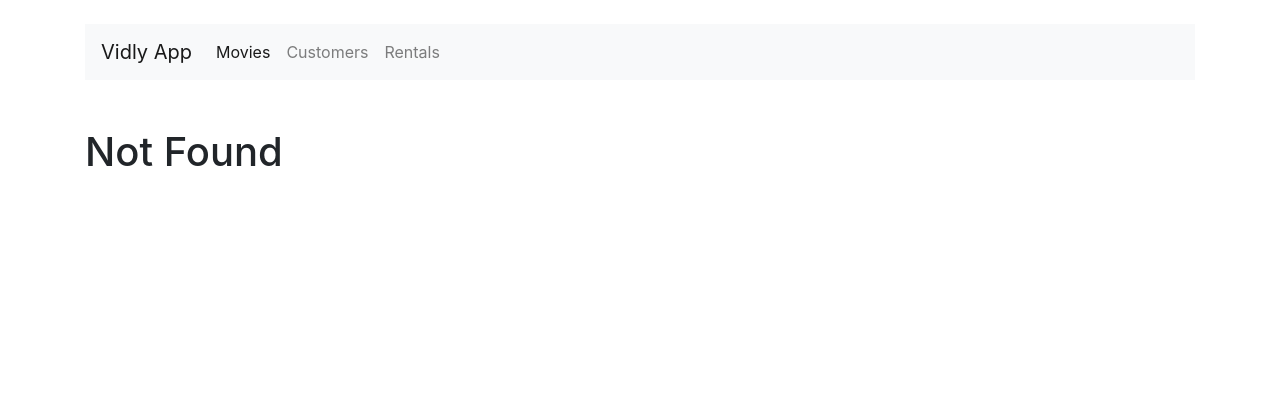
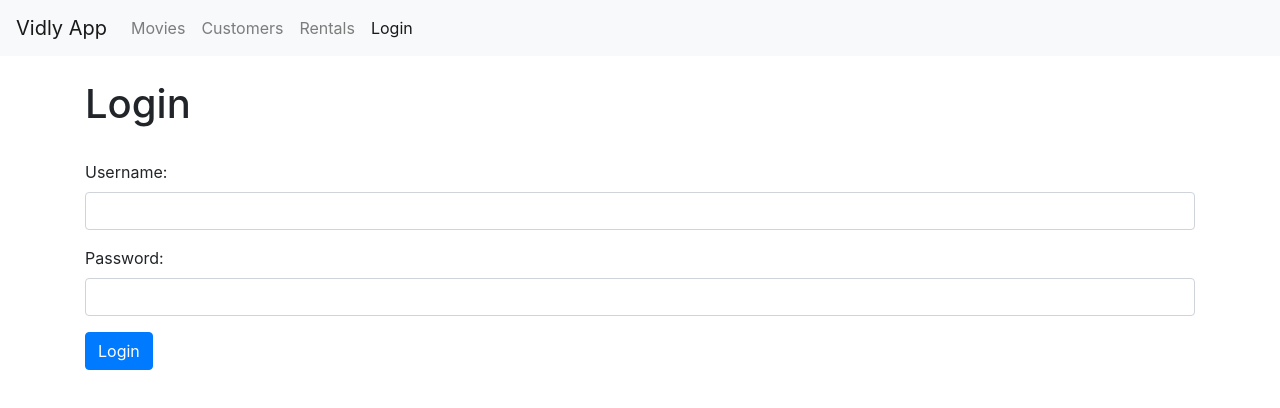
Before and after one commit to marzena-szopinska/Vidly, a React (Create React App) app: page /login in a window 1280 px wide. Before the commit this address led to /not-found. Shown: the top 408 px of the page. Built offline with nearby package versions, Linux system fonts and the light colour scheme.

Commit message:
added login component

```diff
--- a/src/App.js
+++ b/src/App.js
@@ -6,26 +6,28 @@ import Customers from './components/customers';
 import Rentals from './components/rentals';
 import NotFound from './components/notFound';
 import NavBar from './components/navBar';
+import Login from './components/login';
 import { Route, Switch, Redirect } from 'react-router-dom';
 
 
 function App() {
   return (
+    <React.Fragment>
+      <NavBar />
       <main className='container'>
-      <br />
-      <NavBar />
-      <br />
         <br />
         <Switch>
           <Route path='/movies/:id' component={Movie} />
           <Route path='/movies' component={Movies} />
           <Route path='/customers' component={Customers} />
           <Route path='/rentals' component={Rentals} />
+          <Route path='/login' component={Login} />
           <Route path='/not-found' component={NotFound} />
           <Route path='/' component={Movies} exact />
           <Redirect to='/not-found' />
         </Switch>
       </main>
+    </React.Fragment>
   );
 }
 
--- /dev/null
+++ b/src/components/login.jsx
@@ -0,0 +1,26 @@
+import React from 'react';
+
+const Login = () => {
+    return (
+        <div>
+            <h1>Login</h1>
+            <br />
+            <form>
+                <div className='form-group'>
+                    <label htmlFor='username'>Username:</label>
+                    <input id='username' type='text' className='form-control' />
+                </div>
+                <div className='form-group'>
+                    <label htmlFor='password'>Password:</label>
+                    <input id='password' type='text' className='form-control' />
+                </div>
+                <button className='btn btn-primary'>Login</button>
+
+            </form>
+
+        </div>
+
+    );
+}
+
+export default Login;
--- a/src/components/moviesTable.jsx
+++ b/src/components/moviesTable.jsx
@@ -1,10 +1,11 @@
 import React, { Component } from 'react';
 import Liked from './liked';
 import Table from './table';
+import { Link } from 'react-router-dom';
 
 class MoviesTable extends Component {
     columns = [
-        { path: 'title', label: 'Title' },
+        { path: 'title', label: 'Title', content: movie => <Link to={`/movies/${movie._id}`}>{movie.title}</Link> },
         { path: 'genre.name', label: 'Genre' },
         { path: 'numberInStock', label: 'Stock' },
         { path: 'dailyRentalRate', label: 'Rate' },
--- a/src/components/navBar.jsx
+++ b/src/components/navBar.jsx
@@ -1,13 +1,13 @@
-import React, { Component } from 'react';
-import { NavLink } from 'react-router-dom';
+import React from 'react';
+import { NavLink, Link } from 'react-router-dom';
 
 const NavBar = () => {
   return (
     <nav className="navbar navbar-expand-lg navbar-light bg-light">
-      <NavLink className="navbar-brand" to='/movies' >Vidly App</NavLink>
+      <Link className="navbar-brand" to='/movies' >Vidly App</Link>
       <div className="collapse navbar-collapse" id="navbarNav">
         <ul className="navbar-nav">
-          <li className="nav-item active">
+          <li className="nav-item">
             <NavLink className="nav-link" to='/movies'>Movies</NavLink>
           </li>
           <li className="nav-item">
@@ -15,6 +15,9 @@ const NavBar = () => {
           </li>
           <li className="nav-item">
             <NavLink className="nav-link" to='/rentals'>Rentals</NavLink>
+          </li>
+          <li className="nav-item">
+            <NavLink className="nav-link" to='/login'>Login</NavLink>
           </li>
         </ul>
       </div>
```
Lines whose indentation alone changed are shown as unchanged.
